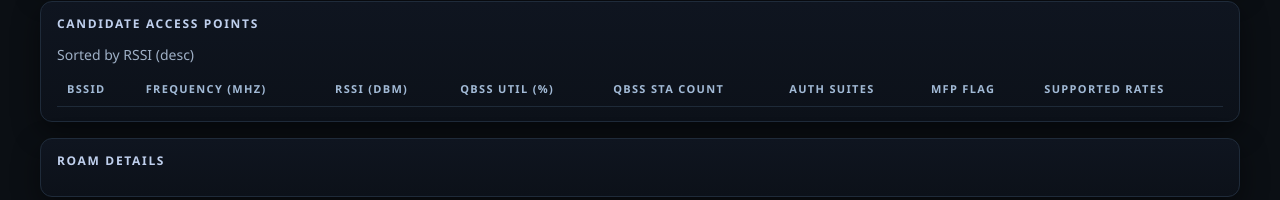
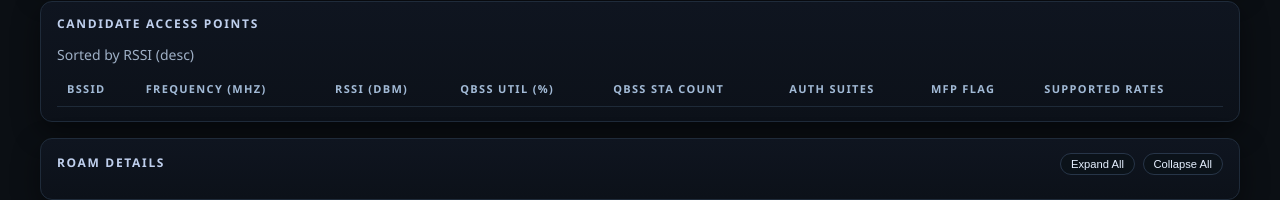
Before and after one commit to jwil007/wlan-autoroam, a Flask app: page / in a window 1280 px wide. Shown: the part 626-826 px from the top of the page. Run offline with Flask 3, Linux system fonts and the light colour scheme; data that the repository does not hold is empty.

Commit message:
add expand/collapse all buttons to accordion

```diff
--- a/webui/static/app.js
+++ b/webui/static/app.js
@@ -371,6 +371,19 @@ function renderRoams(){
   }
 }
 
+function expandAllRoams() {
+  document.querySelectorAll("#roams .accBody").forEach(b => b.classList.add("open"));
+}
+
+function collapseAllRoams() {
+  document.querySelectorAll("#roams .accBody").forEach(b => b.classList.remove("open"));
+}
+
+document.addEventListener("DOMContentLoaded", () => {
+  $("#btnExpandAll")?.addEventListener("click", expandAllRoams);
+  $("#btnCollapseAll")?.addEventListener("click", collapseAllRoams);
+});
+
 /*** ==========================================================
      OVERLAY CONTROLS
 ========================================================== */
--- a/webui/static/index.html
+++ b/webui/static/index.html
@@ -112,7 +112,13 @@
 
         <!-- Roam details -->
         <div class="panel">
-          <h3>Roam Details</h3>
+          <div style="display:flex;justify-content:space-between;align-items:center;">
+            <h3>Roam Details</h3>
+            <div id="roamsButtons">
+              <button id="btnExpandAll" class="pill">Expand All</button>
+              <button id="btnCollapseAll" class="pill">Collapse All</button>
+            </div>
+          </div>
           <div id="roams"></div>
         </div>
       </section>
--- a/webui/static/style.css
+++ b/webui/static/style.css
@@ -88,7 +88,15 @@ button:focus, .btn:focus {
   outline: none;
 }
 
-
+#btnExpandAll, #btnCollapseAll {
+  font-size: 0.8em;
+  padding: 4px 10px;
+  margin-left: 4px;
+}
+/* Adds space below the expand/collapse buttons row */
+#roamsButtons {
+  margin-bottom: 10px;   /* tweak 8–14px to taste */
+}
 /* ======================
    PANELS & SECTION HEADERS
 ====================== */
```
